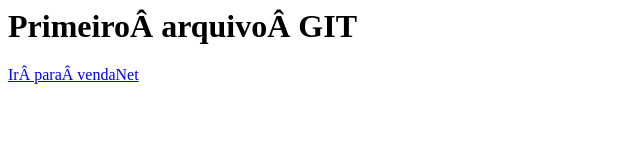
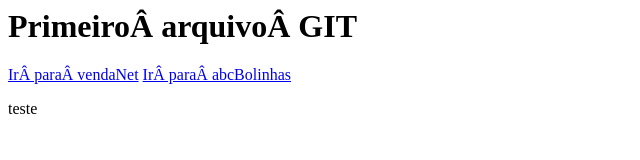
Before and after one commit to coelholuciano/meu-primeiro-repositorio, a plain HTML site: page index.html in a window 1280 px wide. Shown: the whole page, without its empty margins (0-640 px from the left). Drawn offline with Linux system fonts and the light colour scheme.

Commit message:
kjsdhjfsdh kdhsdksdhks dssdkfsdh closed #1

```diff
--- a/abcBolinhas.html
+++ b/index.html
@@ -7,5 +7,7 @@
   <body>
       <h1>Primeiro arquivo GIT</h1>
       <a href="vendaNet.html">Ir para vendaNet</a>
+      <a href="abcBolinhas.html">Ir para abcBolinhas</a>
+      <p>teste</p>
     </body>
 </html>
```
Also changed, not shown: lucianoCoelho.html (+1 -0 lines), vendaNet.html (+1 -0 lines).
